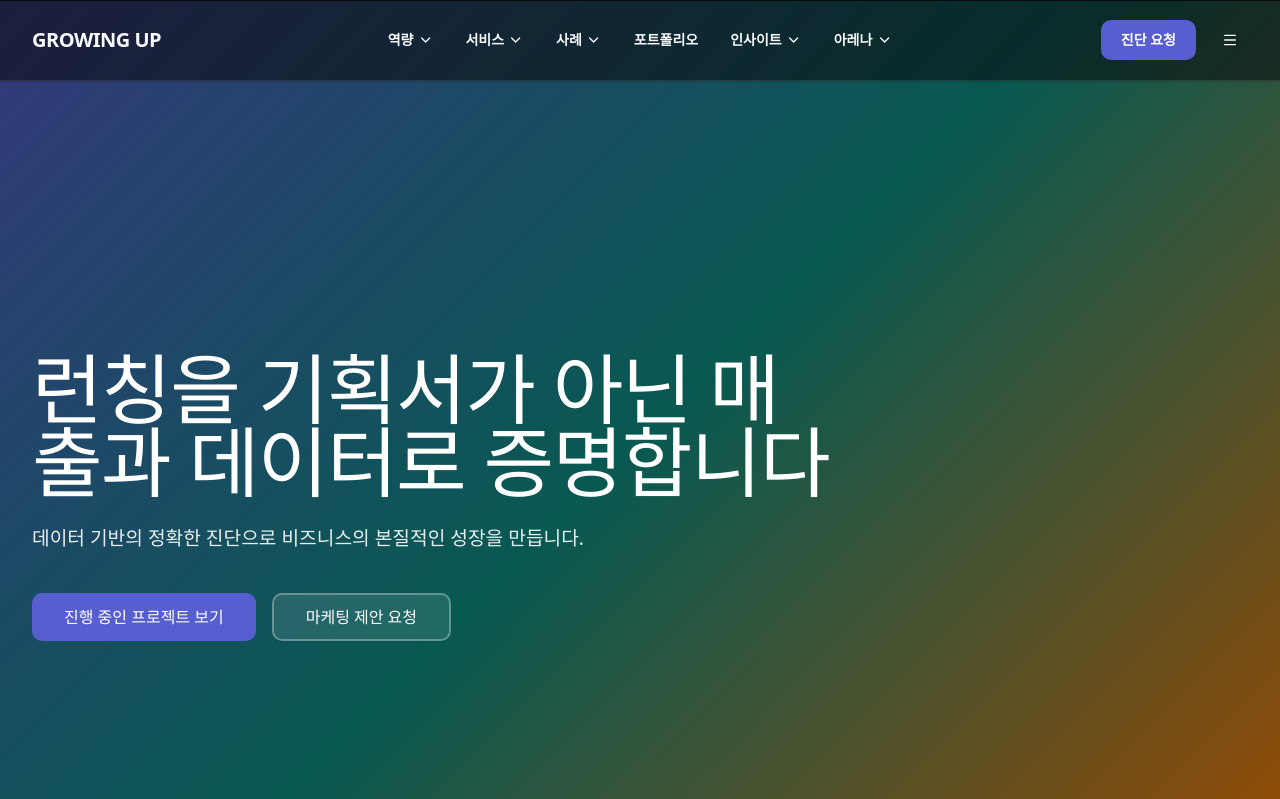
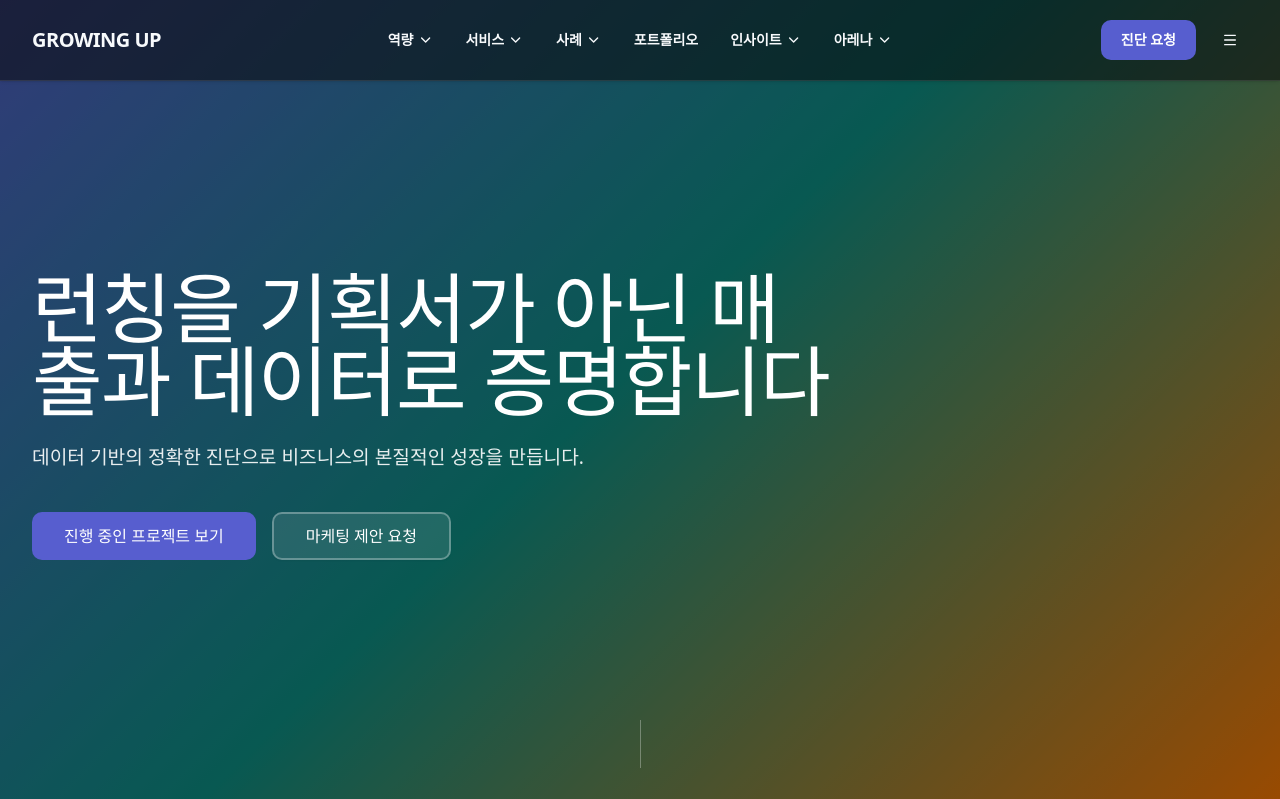
Before and after one commit to Haeseong-Kwon/growingup-homepage, a Next.js app: page / in a window 1280 px wide. Shown: the top 799 px of the page. Built offline with nearby package versions, Linux system fonts and the light colour scheme.

Commit message:
헤더 경로 추가

```diff
--- a/src/components/layout/site-header.tsx
+++ b/src/components/layout/site-header.tsx
@@ -9,6 +9,7 @@
 import { useScroll } from "@/hooks/use-scroll";
 import { usePathname } from "next/navigation";
 import { cn } from "@/lib/utils";
+import { hasVideoHero } from "@/lib/constants";
 
 type MenuKey = "capabilities" | "services" | "cases" | "insights" | "arena" | null;
 
@@ -80,9 +81,8 @@
   const megaMenuRef = useRef<HTMLDivElement>(null);
   const timeoutRef = useRef<NodeJS.Timeout | null>(null);
 
-  // VideoHero가 있는 페이지 목록 (최상단에 영상 배경이 있는 페이지)
-  const pagesWithVideoHero = ["/", "/capabilities", "/arena", "/portfolio", "/services", "/cases", "/insights"];
-  const hasVideoHero = pagesWithVideoHero.includes(pathname);
+  // VideoHero가 있는 페이지인지 확인 (경로 기반)
+  const hasVideoHeroPage = hasVideoHero(pathname);
 
   // 파생 값: mega 메뉴가 열리는 조건
   const megaOpen = (headerHovered || megaHovered) && !!activeMenu;
@@ -159,7 +159,7 @@
   // 메뉴 패널(오버레이/메가 메뉴)이 열려있으면 무조건 SURFACE
   const isMenuPanelOpen = megaOpen || isMenuOpen;
   const headerMode: "ON_HERO" | "SURFACE" =
-    hasVideoHero && !isScrolled && !headerHovered && !isMenuPanelOpen ? "ON_HERO" : "SURFACE";
+    hasVideoHeroPage && !isScrolled && !headerHovered && !isMenuPanelOpen ? "ON_HERO" : "SURFACE";
 
   // 메뉴 열린 상태를 html에 반영
   useEffect(() => {
@@ -184,7 +184,7 @@
         onMouseLeave={handleHeaderMouseLeave}
         className={cn(
           "fixed top-0 left-0 right-0 w-full border-b transition-colors duration-200 isolate",
-          "sticky top-0 z-[100]",
+          "z-[100]",
           headerMode === "SURFACE"
             ? "shadow-sm"
             : ""
--- a/src/components/layout/site-shell.tsx
+++ b/src/components/layout/site-shell.tsx
@@ -2,6 +2,7 @@
 
 import { usePathname } from "next/navigation";
 import { cn } from "@/lib/utils";
+import { hasVideoHero } from "@/lib/constants";
 
 interface SiteShellProps {
   children: React.ReactNode;
@@ -16,15 +17,14 @@
 
   // VideoHero가 있는 페이지들은 헤더 높이만큼 padding-top을 추가하지 않음
   // (VideoHero가 -mt-[var(--header-h)]로 헤더까지 올라가야 하므로)
-  const pagesWithVideoHero = ["/", "/capabilities", "/arena", "/portfolio", "/services", "/cases", "/insights"];
-  const hasVideoHero = pagesWithVideoHero.includes(pathname);
+  const hasVideoHeroPage = hasVideoHero(pathname);
 
   return (
     <main
       id="app-shell"
       className={cn(
         "flex-1",
-        !hasVideoHero && "pt-[var(--header-h)]"
+        !hasVideoHeroPage && "pt-[var(--header-h)]"
       )}
     >
       {children}
--- /dev/null
+++ b/src/lib/constants.ts
@@ -0,0 +1,26 @@
+/**
+ * VideoHero가 있는 페이지 목록
+ * 이 페이지들은 헤더가 투명하게 표시되고, VideoHero가 헤더 뒤로 올라갑니다.
+ *
+ * 새로운 페이지를 추가하려면 이 배열에 경로를 추가하세요.
+ */
+export const PAGES_WITH_VIDEO_HERO = [
+  "/",
+  "/capabilities",
+  "/arena",
+  "/portfolio",
+  "/services",
+  "/cases",
+  "/insights",
+] as const;
+
+/**
+ * 경로가 VideoHero를 사용하는지 확인
+ * @param pathname - 확인할 경로
+ * @returns VideoHero를 사용하는지 여부
+ */
+export function hasVideoHero(pathname: string): boolean {
+  return PAGES_WITH_VIDEO_HERO.some(
+    (route) => pathname === route || pathname.startsWith(`${route}/`)
+  );
+}
```
